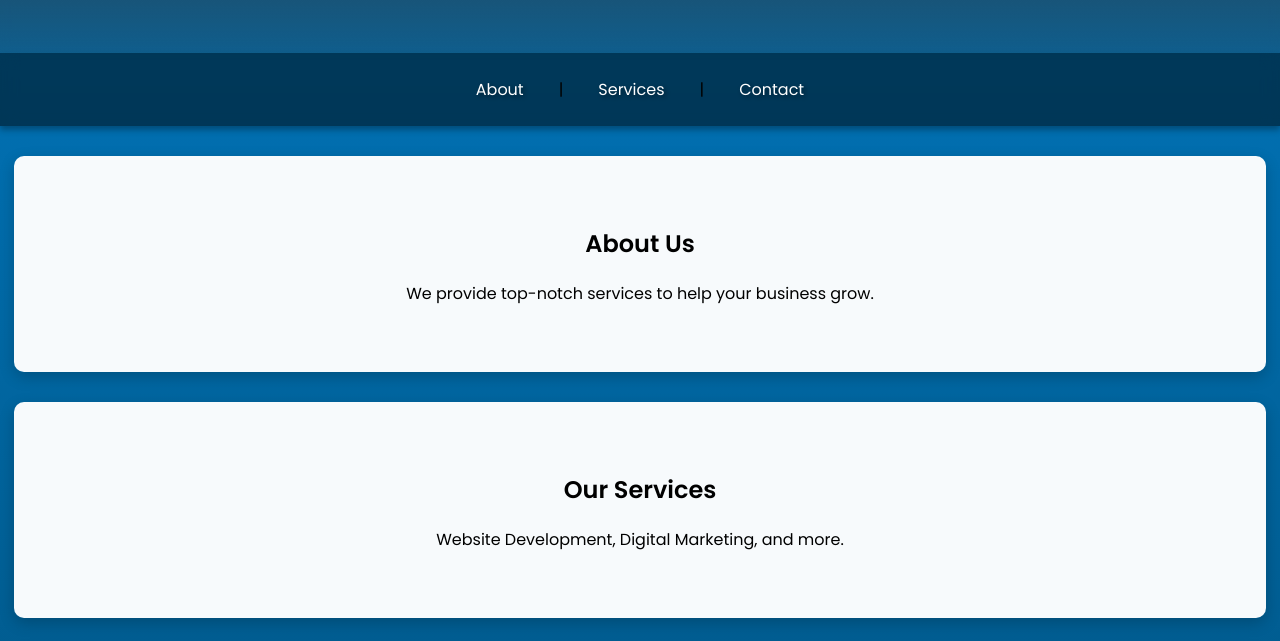
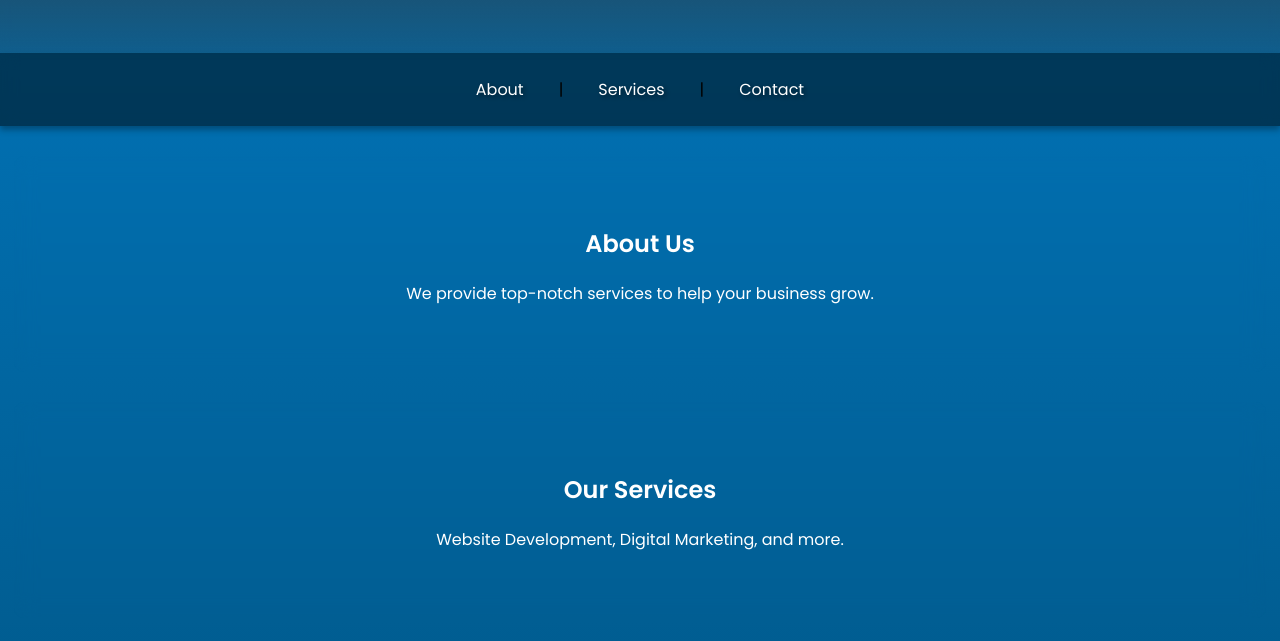
Before and after one commit to AdamHousel/WebBisnisKecilPD, a plain HTML site: page index.html in a window 1280 px wide. Shown: the part 159-800 px from the top of the page. Drawn offline with Linux system fonts and the light colour scheme.

```diff
--- a/style.css
+++ b/style.css
@@ -44,15 +44,17 @@ nav a:hover {
 }
 
 /* Section */
+/* Section */
 section {
     padding: 50px;
-    background: rgba(255, 255, 255, 0.97);
+    background: transparent; /* Ubah menjadi transparan */
     border-radius: 10px;
-    box-shadow: 0px 5px 15px rgba(0, 0, 0, 0.2);
     margin: 30px auto;
     max-width: 90%;
-    transition: all 0.3s ease-in-out;
+    backdrop-filter: blur(10px); /* Tambahkan blur agar lebih halus */
+    color: white; /* Pastikan teks tetap kontras */
 }
+
 
 section:hover {
     transform: scale(1.02);
```
